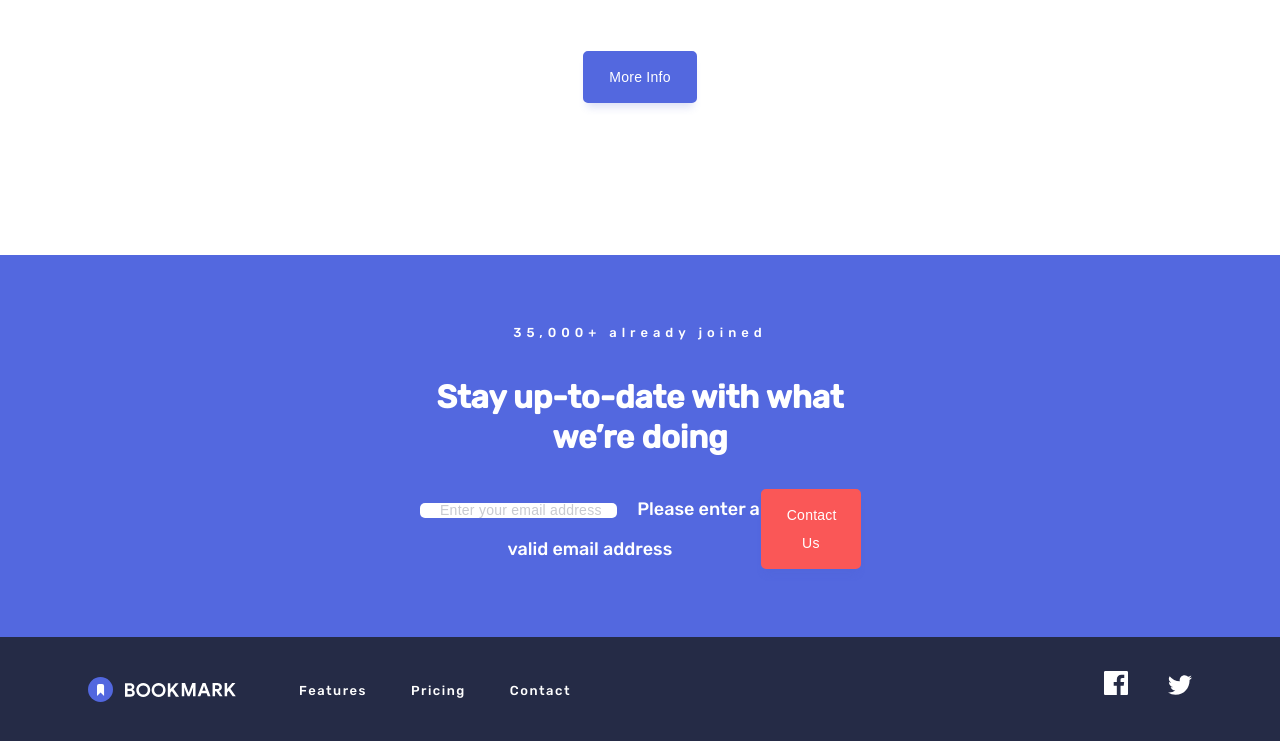
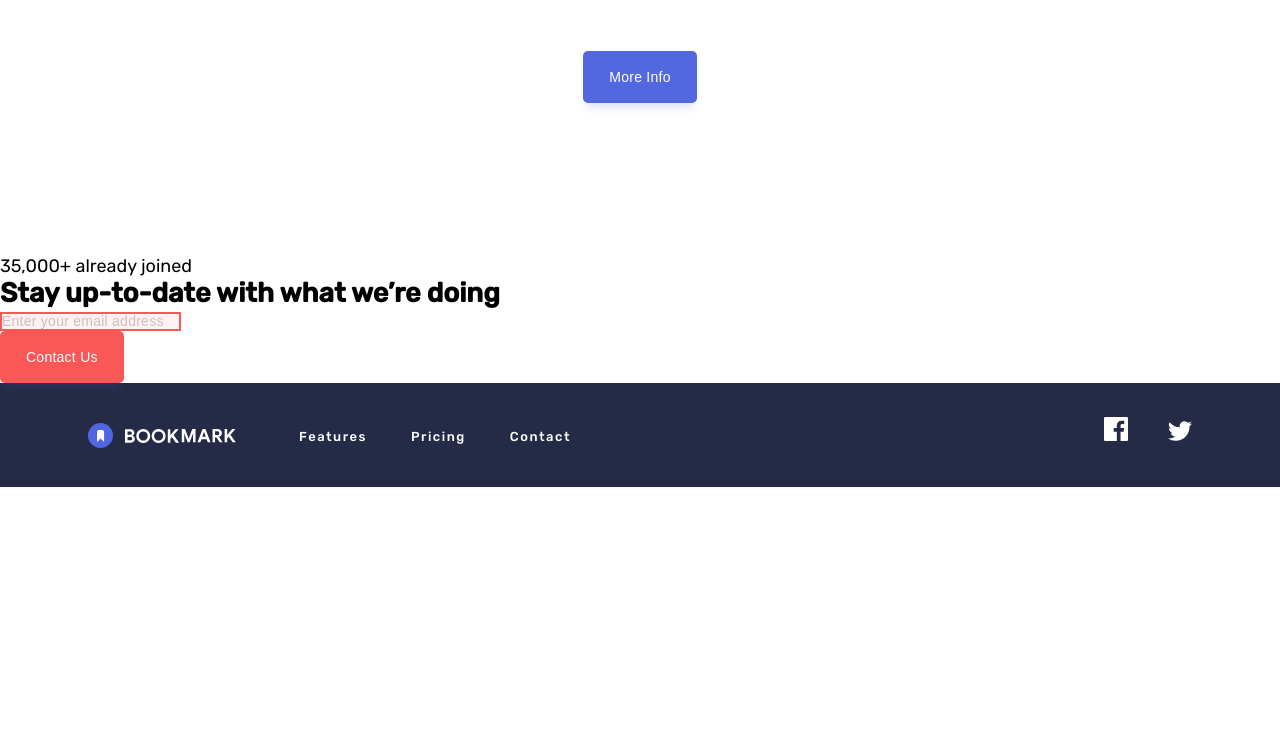
Before and after one commit to Tejas-patel2025/book, a plain HTML site: page index.html in a window 1280 px wide. Shown: the part 2916-3657 px from the top of the page. After the commit the page ends 3403 px from the top, so only its background shows below. Drawn offline with nearby package versions, Linux system fonts and the light colour scheme.

Commit message:
Update style.css

```diff
--- a/style.css
+++ b/style.css
@@ -1067,86 +1067,52 @@ body {
   stroke: var(--color-soft-red);
 }
 
-.cta {
-  background-color: var(--color-soft-blue);
-  padding: 8rem 4rem;
-  color: white;
-  font-weight: 500;
-  line-height: 5rem;
-  text-align: center;
-}
-
-@media only screen and (min-width: 800px) {
-  .cta {
-    padding: 7.25rem 6rem;
-    padding-bottom: 8.5rem;
-  }
-}
-
-.cta__content-wrapper {
-  display: flex;
-  flex-direction: column;
-  align-items: center;
-  max-width: 442px;
-  margin: 0 auto;
-  text-align: center;
-}
-
-.cta__subheading {
-  margin-bottom: 3rem;
-  font-size: 1.625rem;
-  letter-spacing: 5px;
-}
-
-.cta__heading {
-  margin-bottom: 4rem;
-  font-size: 3rem;
-  letter-spacing: -0.1px;
-  line-height: 4rem;
-}
-
-@media only screen and (min-width: 800px) {
-  .cta__heading {
-    font-size: 4rem;
-    line-height: 5rem;
-  }
-}
-
-.cta__form {
-  display: flex;
-  flex-direction: column;
-  width: 100%;
-  max-width: 40rem;
-}
-
-@media only screen and (min-width: 600px) {
-  .cta__form {
-    flex-direction: row;
-    max-width: initial;
-  }
-}
-
-.cta__input {
-  flex: 1;
-  flex-basis: 6rem;
-  margin-bottom: 2rem;
-  border: none;
-  border-radius: 5px;
-  padding-left: 2.5rem;
-}
-
-@media only screen and (min-width: 600px) {
-  .cta__input {
-    margin-bottom: 0;
-    margin-right: 2rem;
-  }
-}
-
 .cta__input::placeholder {
   color: rgba(36, 42, 69, 0.250109);
   font-size: 1.75rem;
   letter-spacing: 0.25px;
   line-height: 4rem;
+}
+
+.cta__input-wrapper {
+  position: relative;
+  width: 100%;
+}
+
+.cta__input:invalid,
+.cta__input.error {
+  border: 2px solid var(--color-soft-red);
+  background-color: rgba(255, 0, 0, 0.05);
+}
+
+.cta__error-message {
+  display: none;
+  position: absolute;
+  bottom: -2.5rem;
+  left: 0;
+  color: var(--color-soft-red);
+  font-size: 1.5rem;
+  font-weight: 400;
+}
+
+.cta__input.error + .cta__error-message {
+  display: block;
+}
+
+@media only screen and (min-width: 600px) {
+  .cta__input-wrapper {
+    flex: 1;
+    margin-right: 2rem;
+  }
+}
+
+.footer {
+  background-color: var(--color-very-dark-blue);
+  padding: 5rem 4rem;
+  color: white;
+  font-weight: 500;
+  line-height: 5rem;
+  text-align: center;
 }
 
 .footer {
```
